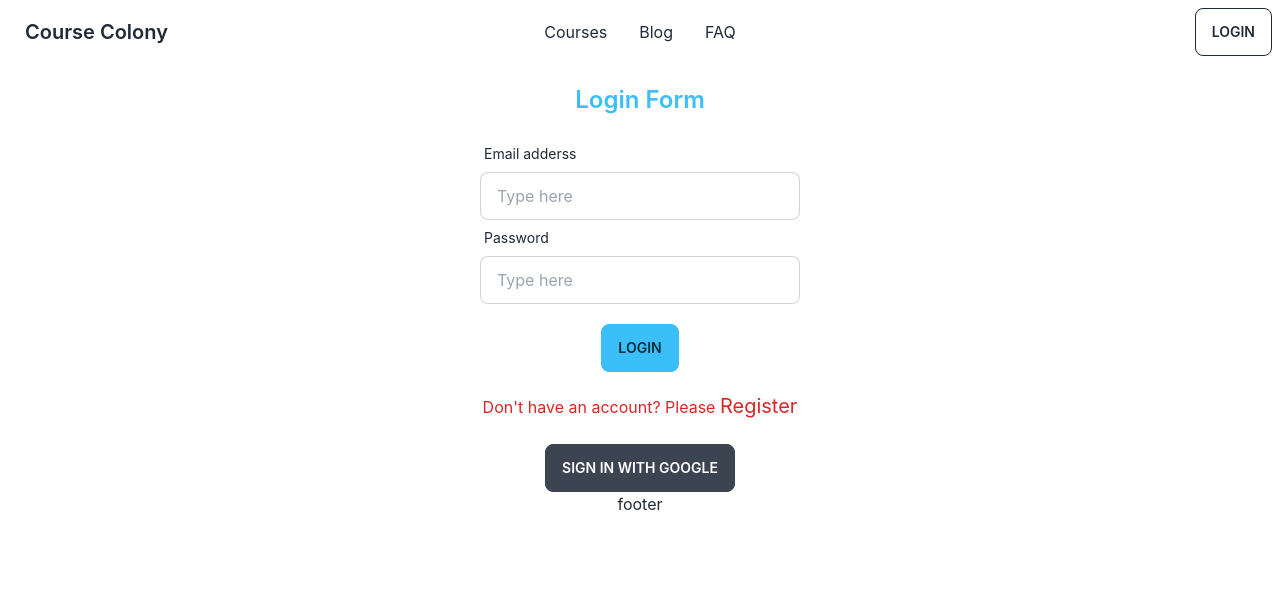
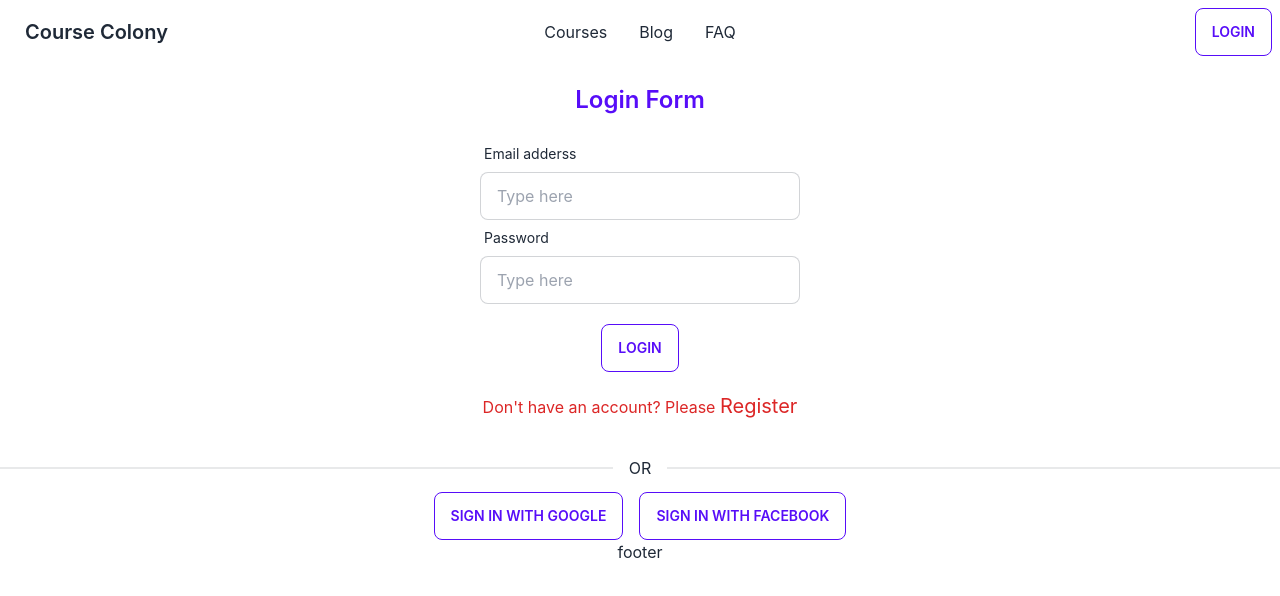
Before and after one commit to nishatroyhana011/course-colony, a React (Create React App) app: page /login in a window 1280 px wide. Shown: the top 596 px of the page. Built offline with nearby package versions, Linux system fonts and the light colour scheme; no server answers.

Commit message:
fb login added

```diff
--- a/src/components/pages/login/Login.js
+++ b/src/components/pages/login/Login.js
@@ -1,18 +1,19 @@
-import React, {useContext, useState} from 'react';
-import { Link, useNavigate, useLocation} from 'react-router-dom';
+import React, { useContext, useState } from 'react';
+import { Link, useNavigate, useLocation } from 'react-router-dom';
 import Swal from 'sweetalert2';
 import { Authcontext } from '../../../context/AuthProvider/AuthProvider';
-import { GoogleAuthProvider } from "firebase/auth";
+import { FacebookAuthProvider, GoogleAuthProvider } from "firebase/auth";
 
 const Login = () => {
-    const navigate=useNavigate();
-    const { LoginProvider } = useContext(Authcontext);
+    const navigate = useNavigate();
+    const { LoginProvider, FBLoginProvider } = useContext(Authcontext);
     const provider = new GoogleAuthProvider();
-    const { userLogin} = useContext(Authcontext);
+    const fbProvider = new FacebookAuthProvider();
+    const { userLogin } = useContext(Authcontext);
     const [email, setEmail] = useState('');
     const [password, setPassword] = useState('');
     const [error, setError] = useState('');
-    const location  = useLocation();
+    const location = useLocation();
     const from = location.state?.from?.pathname || '/';
 
     const handleEmail = (event) => {
@@ -21,21 +22,31 @@ const Login = () => {
     const handlePassword = (event) => {
         setPassword(event.target.value)
     }
-    const handleLogin = (event)=>{
+    const handleLogin = (event) => {
         event.preventDefault();
         userLogin(email, password)
-        .then((res=>{
-            Swal.fire("Login successfull!");
-            navigate(from, {replace:true});
-        }))
-        .catch((error=>{
-            setError(error.errorMessage)
-        }))
+            .then((res => {
+                Swal.fire("Login successfull!");
+                navigate(from, { replace: true });
+            }))
+            .catch((error => {
+                setError(error.errorMessage)
+            }))
     }
     const handleLoginProvider = () => {
         LoginProvider(provider)
             .then((result) => {
-                navigate(from, {replace:true});
+                navigate(from, { replace: true });
+            }).catch((error) => {
+
+                const errorMessage = error.message;
+                setError(errorMessage)
+            });
+    }
+    const handleFBLoginProvider = () => {
+        FBLoginProvider(fbProvider)
+            .then((result) => {
+                navigate(from, { replace: true });
             }).catch((error) => {
 
                 const errorMessage = error.message;
@@ -46,7 +57,7 @@ const Login = () => {
     return (
         <div>
             <form>
-                <p className='text-info font-semibold text-2xl m-5'>Login Form</p>
+                <p className='text-primary font-semibold text-2xl m-5'>Login Form</p>
                 <p className='text-red-600'>{error}</p>
                 <div className='mx-auto container' action="">
                     <div className="form-control mx-auto  w-full max-w-xs">
@@ -61,12 +72,18 @@ const Login = () => {
                         </label>
                         <input onBlur={handlePassword} type="password" placeholder="Type here" className="input input-bordered w-full max-w-xs" required />
                     </div>
-                    <button onClick={handleLogin} className="btn btn-info mx-auto my-5">Login</button>
+                    <button onClick={handleLogin} className="btn btn-outline btn-primary mx-auto my-5">Login</button>
                 </div>
                 <p className='text-red-600'>Don't have an account? Please <Link className='text-xl' to='/register'>Register</Link></p>
             </form>
             <br />
-            <button onClick={handleLoginProvider} className="btn">Sign in with Google</button>
+            <div className="flex flex-col w-full border-opacity-50">
+
+                <div className="divider">OR</div>
+
+            </div>
+            <button onClick={handleLoginProvider} className="btn btn-outline btn-primary mx-2">Sign in with Google</button>
+            <button onClick={handleFBLoginProvider} className="btn btn-outline btn-primary mx-2">Sign in with Facebook</button>
         </div>
     );
 };
--- a/src/components/shared/header/Header.js
+++ b/src/components/shared/header/Header.js
@@ -45,11 +45,11 @@ const Header = () => {
                                         <img src={user.photoURL} />
                                     </div>
                                 </div>
-                                <button className='btn btn-outline' onClick={handleLogOut}>Log out</button>
+                                <button className='btn btn-outline btn-primary' onClick={handleLogOut}>Log out</button>
                             </>
                             :
                             <>
-                            <button className='btn btn-outline'><Link to='/login'>Login</Link></button>
+                            <button className='btn btn-outline btn-primary'><Link to='/login'>Login</Link></button>
                             </>
                     }
                 </div>
--- a/src/context/AuthProvider/AuthProvider.js
+++ b/src/context/AuthProvider/AuthProvider.js
@@ -12,7 +12,10 @@ const AuthProvider = ({children}) => {
         setLoader(true)
         return signInWithPopup(auth, provider);
     }
-
+    const FBLoginProvider = (fbProvider) =>{
+        setLoader(true)
+        return signInWithPopup(auth, fbProvider)
+    }
     const createUser = (email, password) =>{
         setLoader(true)
         return createUserWithEmailAndPassword(auth, email, password)
@@ -49,7 +52,7 @@ const AuthProvider = ({children}) => {
         return signOut(auth);
     }
 
-    const authInfo = { user,loader, LoginProvider, createUser, userUpdate, userLogin, logOut};
+    const authInfo = { user,loader, LoginProvider, createUser, userUpdate, userLogin, FBLoginProvider, logOut};
 
     return (
         <Authcontext.Provider value={authInfo}>
```
